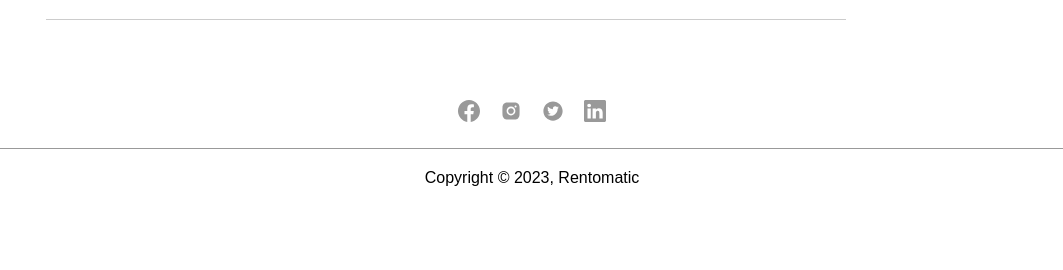
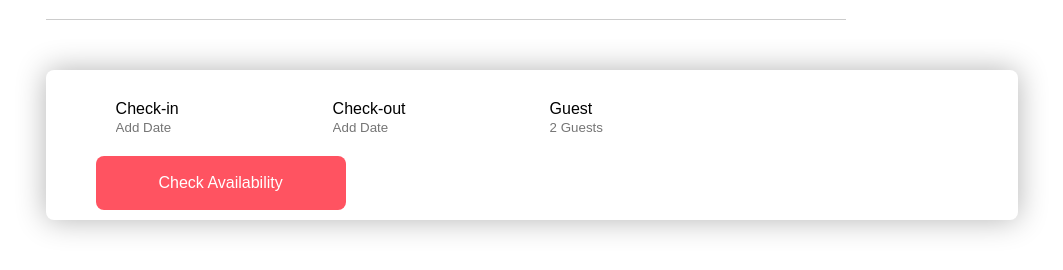
Before and after one commit to Ali-zayn/Rentomatic, a React (Create React App) app in the folder RentomaticCode/frontend/: page /Estate in a window 1280 px wide. Shown: the part 856-1126 px from the top of the page, without its empty margins (108-1171 px from the left). Before the commit the page ends 1068 px from the top, so only its background shows below. Built offline with nearby package versions, Linux system fonts and the light colour scheme.

Commit message:
check form

```diff
--- a/RentomaticCode/frontend/src/componets/Estate.css
+++ b/RentomaticCode/frontend/src/componets/Estate.css
@@ -48,3 +48,37 @@
     max-width: 800px;
     margin: 20px 0 50px;
 }
+.check-form{
+    margin: 30px 0;
+    background: #fff;
+    box-shadow: 0 0 30px rgba(0, 0, 0, 0.3);
+    border-radius: 8px;
+    display: flex;
+    flex-wrap: wrap;
+    align-items: center;
+    padding: 10px 50px;
+}
+.check-form label{
+    display: block;
+}
+.check-form div{
+    padding: 20px;
+}
+.check-form input{
+    background: transparent;
+    border: 0;
+    outline: none;
+}
+.check-form button{
+    background: #ff5361;
+    border: 0;
+    outline: none;
+    color: #fff;
+    padding: 18px;
+    width: 250px;
+    border-radius: 8px;
+    font-size: 16px;
+}
+.guest-field{
+    flex: 1;
+}
--- a/RentomaticCode/frontend/src/componets/Estate.jsx
+++ b/RentomaticCode/frontend/src/componets/Estate.jsx
@@ -67,7 +67,23 @@ function Estate() {
             <p>2 guests &nbsp; &nbsp; 2 beds &nbsp; &nbsp; 1 bathrooms</p>
             <h4>$ 100 / day</h4>
         </div>
-        <hr className="line"></hr>
+        <hr className="line" />
+        <form className="check-form">
+            <div>
+                <label>Check-in</label>
+                <input type="text" placeholder="Add Date" />
+            </div>
+            <div>
+                <label>Check-out</label>
+                <input type="text" placeholder="Add Date" />
+            </div>
+            <div className="guest-field">
+                <label>Guest</label>
+                <input type="text" placeholder="2 Guests" />
+            </div>
+            <button type="submit">Check Availability</button>
+
+        </form>
       </div>
       <Footer />
     </div>
```
